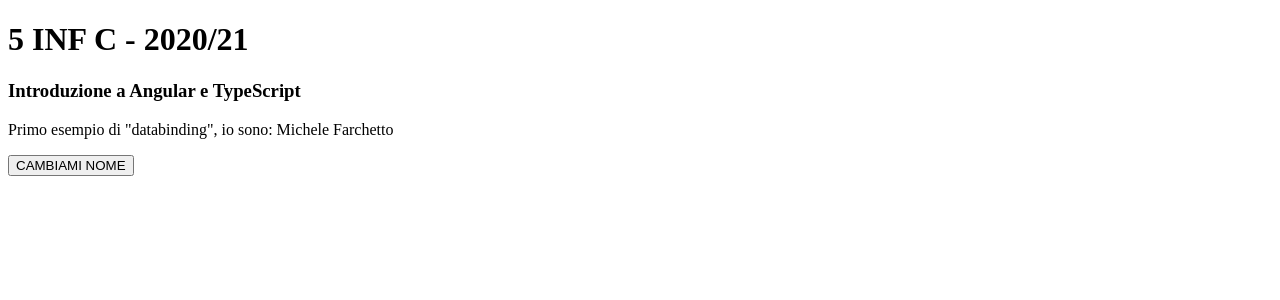
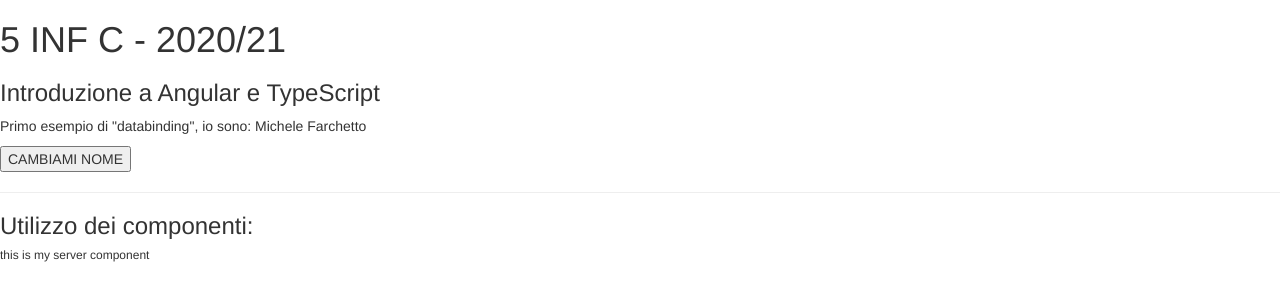
Before and after one commit to vallauri-ict/tpsi-playground-Michele-Farchetto, an Angular app in the folder my-app/: page / in a window 1280 px wide. Shown: the top 300 px of the page. Built offline with nearby package versions, Linux system fonts and the light colour scheme.

Commit message:
update my-app, angular application

```diff
--- a/my-app/angular.json
+++ b/my-app/angular.json
@@ -24,6 +24,7 @@
               "src/assets"
             ],
             "styles": [
+              "node_modules/bootstrap/dist/css/bootstrap.min.css",
               "src/styles.css"
             ],
             "scripts": []
--- a/my-app/package.json
+++ b/my-app/package.json
@@ -19,6 +19,7 @@
     "@angular/platform-browser": "~10.1.4",
     "@angular/platform-browser-dynamic": "~10.1.4",
     "@angular/router": "~10.1.4",
+    "bootstrap": "^3.4.1",
     "rxjs": "~6.6.0",
     "tslib": "^2.0.0",
     "zone.js": "~0.10.2"
--- a/my-app/src/app/app.component.html
+++ b/my-app/src/app/app.component.html
@@ -1,4 +1,9 @@
 <h1>5 INF C - 2020/21</h1>
 <h3>Introduzione a Angular e TypeScript</h3>
-<p>Primo esempio di "databinding", io sono: {{myName}}</p>
+<p>Primo esempio di "databinding", io sono: {{myName}}</p><!--my name variabile richiamata da app.component.ts-->
 <button (click) = "changeName()">CAMBIAMI NOME</button>
+
+<hr>
+
+<h3>Utilizzo dei componenti: </h3>
+<app-server></app-server>
--- a/my-app/src/app/app.component.ts
+++ b/my-app/src/app/app.component.ts
@@ -1,5 +1,5 @@
 import { Component } from '@angular/core';
-
+// @ = decorator
 @Component({
   selector: 'app-root',
   templateUrl: './app.component.html',
@@ -10,7 +10,7 @@ export class AppComponent {
   myName = 'Michele Farchetto'
 
   changeName(){
-    this.myName = this.myName[this.getRandomInt(1,6)];
+    this.myName = this.names[this.getRandomInt(0,5)];
     //this.names[Math.floor((Math.random() * this.names.length))] è l'alternatian javascript
   }
 
--- /dev/null
+++ b/my-app/src/app/server/server.component.html
@@ -0,0 +1 @@
+<h6>this is my server component</h6>
--- /dev/null
+++ b/my-app/src/app/server/server.component.ts
@@ -0,0 +1,11 @@
+//file creato grazie alla giuda UDEMY
+import { Component } from '@angular/core';
+@Component({
+    //definire il selettore
+    selector: 'app-server',
+    //definire template html
+    templateUrl: './server.component.html'
+}) //elemento di angular core
+export class ServerComponent{
+
+}
--- a/my-app/src/styles.css
+++ b/my-app/src/styles.css
@@ -1 +1,2 @@
 /* You can add global styles to this file, and also import other style files */
+/*stili globali della nostra applicazione*/
```
Also changed, not shown: my-app/src/app/app.module.ts (+7 -2 lines), 1 other file (tests, documents, lock files or other folders).
